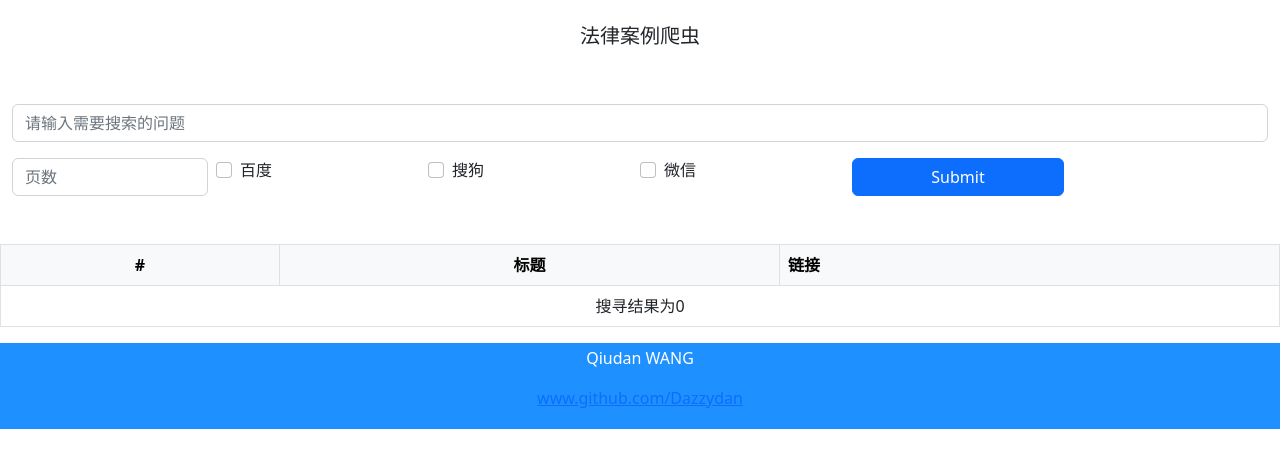
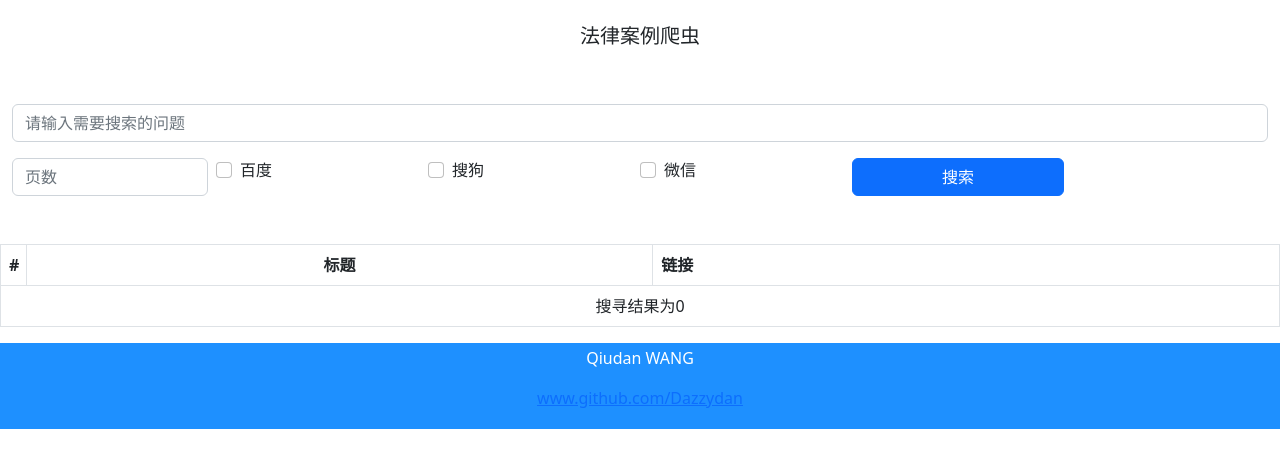
Before and after one commit to DazzyDan/Law-crawler, a Flask app: page /search-wd in a window 1280 px wide. Shown: the part 56-524 px from the top of the page. Run offline with Flask 2, Linux system fonts and the light colour scheme; some libraries are stand-ins or nearby versions.

Commit message:
Change HTML button to Chinese

```diff
--- a/requirements.txt
+++ b/requirements.txt
@@ -42,3 +42,4 @@ urllib3==1.26.12
 webdriver-manager==3.8.4
 Werkzeug==2.2.2
 wsproto==1.2.0
+jieba
--- a/scrape_baidu.py
+++ b/scrape_baidu.py
@@ -121,7 +121,7 @@ class Scrape_Baidu:
 
 
 if __name__ == "__main__":
-    search_word = "selenium"
+    search_word = "selenium + 案例分析"
     max_page = 3
     search = Scrape_Baidu(search_word, max_page)
     df_baidu = search.search()
--- a/templates/homepage.html
+++ b/templates/homepage.html
@@ -10,6 +10,14 @@
       background-color: DodgerBlue;
       color: white;
     }
+
+    table.fixed {
+        table-layout: fixed;
+    }
+    table.fixed td {
+        overflow: auto;
+    }
+
     </style>
   <link href="https://cdn.jsdelivr.net/npm/bootstrap@5.2.2/dist/css/bootstrap.min.css" rel="stylesheet" integrity="sha384-Zenh87qX5JnK2Jl0vWa8Ck2rdkQ2Bzep5IDxbcnCeuOxjzrPF/et3URy9Bv1WTRi" crossorigin="anonymous">
   <title>法律案例爬虫</title>
@@ -52,7 +60,7 @@
                 <input type="checkbox" id="checkboxes" class="form-check-input" value="wechat" name = "search_method" required>
                 <label class="form-check-label" for="exampleCheck1">微信</label>
             </div>
-            <button type="submit" class="col-md-2 btn btn-primary">Submit</button>
+            <button type="submit" class="col-md-2 btn btn-primary">搜索</button>
         </form>
     </div>
     <br/><br/>
@@ -61,9 +69,13 @@
         为您找到相关结果约{{results|length}}个
     </div>
     {% endif %}
-    <div class="table-responsive">
-        <table class="table table-hover table-bordered vertical-align: middle">
+
+    <table class="table table-hover table-bordered vertical-align: middle fixed">
         <thead class="table-light">
+            <col style="width: 2%;" />
+            <col style="width: 49%;" />
+            <col style="width: 49%;" />
+
         <tr>
             <th scope="col" class="text-center">#</th>
             <th scope="col" class="text-center">标题</th>
@@ -75,8 +87,8 @@
         {% for link, title in results.items() %}
         <tr>
             <th scope="row">{{loop.index}}</th>
-                <td class="text-center w-60">{{title}}</td>
-                <td class="text-left w-30"><a href= {{link}}>{{link}}</a></td>
+            <td class="text-center">{{title}}</td>
+            <td class="text-left"><a href= {{link}}>{{link}}</a></td>
         </tr>
         {% endfor %}
         {% else %}
@@ -86,8 +98,6 @@
         {% endif %}
         </tbody>
     </table>
-
-    </div>
     <footer>
         <p>Qiudan WANG</p>
         <p><a href="https://www.github.com/Dazzydan">www.github.com/Dazzydan</a></p>
```
Also changed, not shown: 15 other files. Lines whose indentation alone changed are shown as unchanged.
